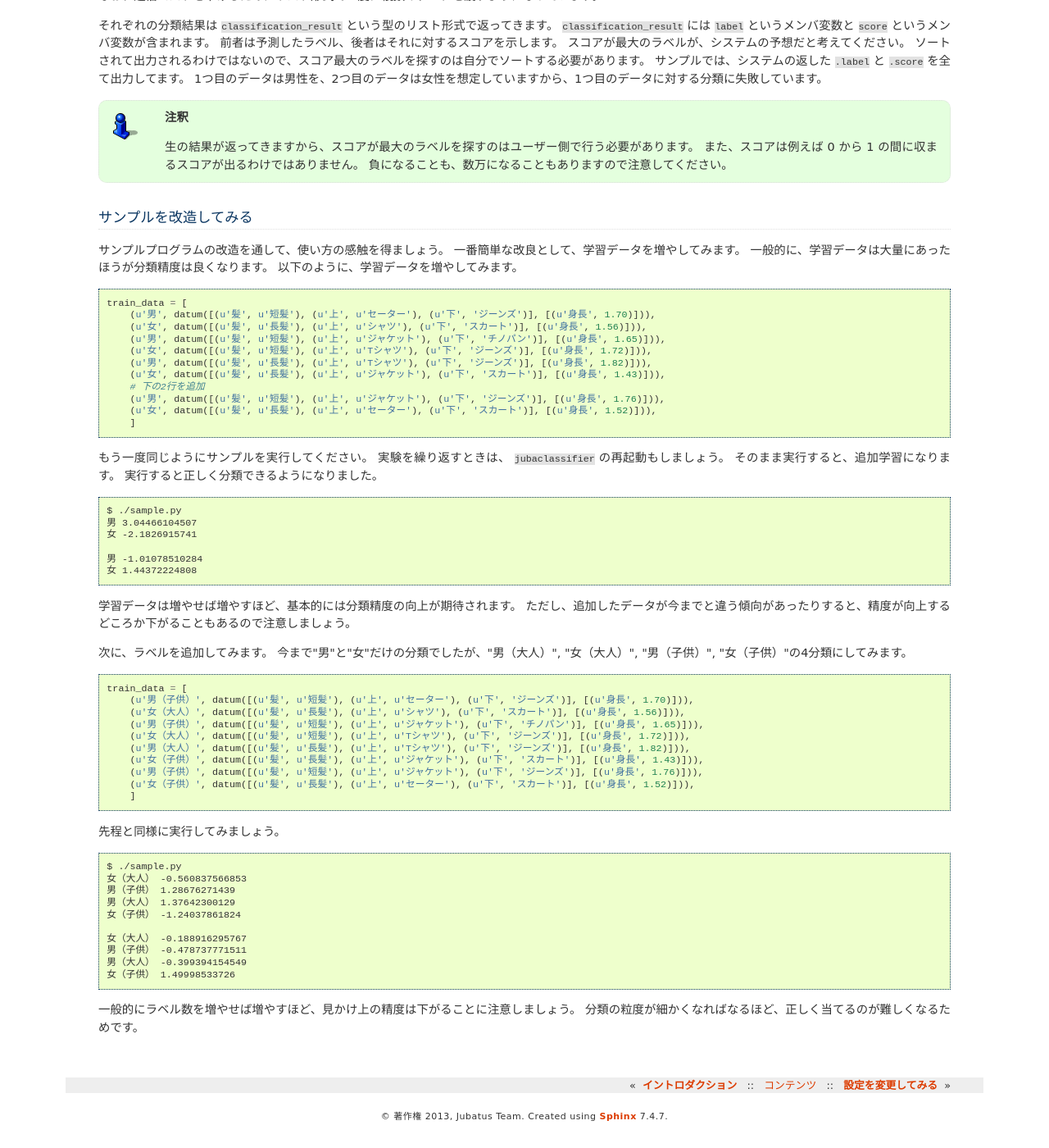
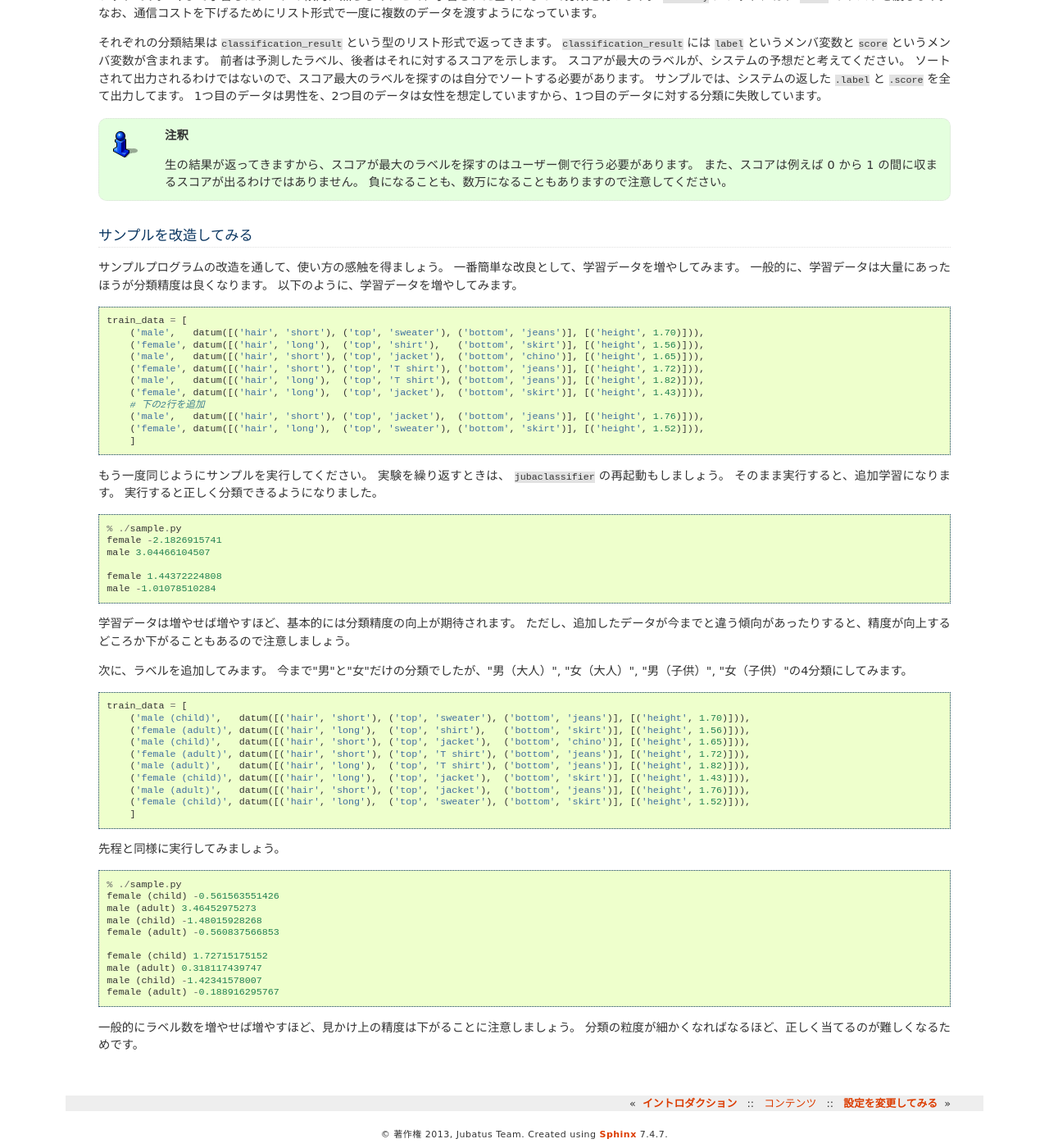
Before and after one commit to jubatus/handson-text, a Sphinx documentation site: the page built from source/run_jubatus.rst, in a window 1280 px wide and 1400 px high, scrolled down 2056 px. Shown: the whole window at 82% size. Built offline with Sphinx 7.4.7, drawn with Linux system fonts in a browser that asks for light colours; formulas are drawn with MathJax 3; before the commit the page ends 3435 px from its top, so only the background shows below that; some of the changed text lies outside the part shown.

```diff
--- a/source/run_jubatus.rst
+++ b/source/run_jubatus.rst
@@ -66,12 +66,13 @@ https://gist.github.com/unnonouno/4759954
 
 ::
 
-  $ ./sample.py
-  男 0.388551652431
-  女 0.473417669535
+  % ./sample.py
+  female 0.473417669535
+  male 0.388551652431
 
-  男 -2.36301612854
-  女 2.79595327377
+  female 2.79595327377
+  male -2.36301612854
+
 
 上記のような出力が出たら成功です。
 
@@ -124,7 +125,7 @@ Jubatusは常にクライアントオブジェクト経由で利用します。
 
 ::
 
-  datum([(u'髪', u'短髪'), (u'上', u'セーター'), (u'下', 'ジーンズ')], [(u'身長', 1.70)])
+  datum([('hair', 'short'), ('top', 'sweater'), ('bottom', 'jeans')], [('height', 1.70)])
 
 ちょっとわかりにくいので、分解して説明します。
 ``datum`` は単一の教師データを表します。
@@ -133,10 +134,10 @@ Jubatusは常にクライアントオブジェクト経由で利用します。
 2番目が数値で表現されるデータです。
 いずれもリスト形式（C++なら ``std::vector`` ）で渡します。
 各リストは、キーと値のペアの羅列です。
-例えば、 ``(u'髪', u'短髪')`` は ``'髪'`` が ``'短髪'`` である、という風に読んでください。
+例えば、 ``('hair', 'short')`` は ``'hair'`` （髪）が ``'short'`` （短髪）である、という風に読んでください。
 同様に、キーと値のペアを追加していってください。
 数値データの方も同様です。
-``(u'身長', 1.70)`` となっていれば、 ``'身長'`` が ``1.70`` である、という意味です。
+``('height', 1.70)`` となっていれば、 ``'height'`` （身長）が ``1.70`` である、という意味です。
 ハッシュや辞書などのデータ構造を使ってないのは実装上の問題ですので、使いにくいですがそういうものだと思ってください。
 ここで利用するデータ構造は将来的にもっと使いやすくなる可能性があります。
 
@@ -172,15 +173,15 @@ Jubatusは常にクライアントオブジェクト経由で利用します。
 ::
 
   train_data = [
-      (u'男', datum([(u'髪', u'短髪'), (u'上', u'セーター'), (u'下', 'ジーンズ')], [(u'身長', 1.70)])),
-      (u'女', datum([(u'髪', u'長髪'), (u'上', u'シャツ'), (u'下', 'スカート')], [(u'身長', 1.56)])),
-      (u'男', datum([(u'髪', u'短髪'), (u'上', u'ジャケット'), (u'下', 'チノパン')], [(u'身長', 1.65)])),
-      (u'女', datum([(u'髪', u'短髪'), (u'上', u'Tシャツ'), (u'下', 'ジーンズ')], [(u'身長', 1.72)])),
-      (u'男', datum([(u'髪', u'長髪'), (u'上', u'Tシャツ'), (u'下', 'ジーンズ')], [(u'身長', 1.82)])),
-      (u'女', datum([(u'髪', u'長髪'), (u'上', u'ジャケット'), (u'下', 'スカート')], [(u'身長', 1.43)])),
+      ('male',   datum([('hair', 'short'), ('top', 'sweater'), ('bottom', 'jeans')], [('height', 1.70)])),
+      ('female', datum([('hair', 'long'),  ('top', 'shirt'),   ('bottom', 'skirt')], [('height', 1.56)])),
+      ('male',   datum([('hair', 'short'), ('top', 'jacket'),  ('bottom', 'chino')], [('height', 1.65)])),
+      ('female', datum([('hair', 'short'), ('top', 'T shirt'), ('bottom', 'jeans')], [('height', 1.72)])),
+      ('male',   datum([('hair', 'long'),  ('top', 'T shirt'), ('bottom', 'jeans')], [('height', 1.82)])),
+      ('female', datum([('hair', 'long'),  ('top', 'jacket'),  ('bottom', 'skirt')], [('height', 1.43)])),
       # 下の2行を追加
-      (u'男', datum([(u'髪', u'短髪'), (u'上', u'ジャケット'), (u'下', 'ジーンズ')], [(u'身長', 1.76)])),
-      (u'女', datum([(u'髪', u'長髪'), (u'上', u'セーター'), (u'下', 'スカート')], [(u'身長', 1.52)])),
+      ('male',   datum([('hair', 'short'), ('top', 'jacket'),  ('bottom', 'jeans')], [('height', 1.76)])),
+      ('female', datum([('hair', 'long'),  ('top', 'sweater'), ('bottom', 'skirt')], [('height', 1.52)])),
       ]
 
 もう一度同じようにサンプルを実行してください。
@@ -190,12 +191,12 @@ Jubatusは常にクライアントオブジェクト経由で利用します。
 
 ::
 
-  $ ./sample.py
-  男 3.04466104507
-  女 -2.1826915741
+  % ./sample.py
+  female -2.1826915741
+  male 3.04466104507
 
-  男 -1.01078510284
-  女 1.44372224808
+  female 1.44372224808
+  male -1.01078510284
 
 
 学習データは増やせば増やすほど、基本的には分類精度の向上が期待されます。
@@ -208,30 +209,30 @@ Jubatusは常にクライアントオブジェクト経由で利用します。
 ::
 
   train_data = [
-      (u'男（子供）', datum([(u'髪', u'短髪'), (u'上', u'セーター'), (u'下', 'ジーンズ')], [(u'身長', 1.70)])),
-      (u'女（大人）', datum([(u'髪', u'長髪'), (u'上', u'シャツ'), (u'下', 'スカート')], [(u'身長', 1.56)])),
-      (u'男（子供）', datum([(u'髪', u'短髪'), (u'上', u'ジャケット'), (u'下', 'チノパン')], [(u'身長', 1.65)])),
-      (u'女（大人）', datum([(u'髪', u'短髪'), (u'上', u'Tシャツ'), (u'下', 'ジーンズ')], [(u'身長', 1.72)])),
-      (u'男（大人）', datum([(u'髪', u'長髪'), (u'上', u'Tシャツ'), (u'下', 'ジーンズ')], [(u'身長', 1.82)])),
-      (u'女（子供）', datum([(u'髪', u'長髪'), (u'上', u'ジャケット'), (u'下', 'スカート')], [(u'身長', 1.43)])),
-      (u'男（子供）', datum([(u'髪', u'短髪'), (u'上', u'ジャケット'), (u'下', 'ジーンズ')], [(u'身長', 1.76)])),
-      (u'女（子供）', datum([(u'髪', u'長髪'), (u'上', u'セーター'), (u'下', 'スカート')], [(u'身長', 1.52)])),
+      ('male (child)',   datum([('hair', 'short'), ('top', 'sweater'), ('bottom', 'jeans')], [('height', 1.70)])),
+      ('female (adult)', datum([('hair', 'long'),  ('top', 'shirt'),   ('bottom', 'skirt')], [('height', 1.56)])),
+      ('male (child)',   datum([('hair', 'short'), ('top', 'jacket'),  ('bottom', 'chino')], [('height', 1.65)])),
+      ('female (adult)', datum([('hair', 'short'), ('top', 'T shirt'), ('bottom', 'jeans')], [('height', 1.72)])),
+      ('male (adult)',   datum([('hair', 'long'),  ('top', 'T shirt'), ('bottom', 'jeans')], [('height', 1.82)])),
+      ('female (child)', datum([('hair', 'long'),  ('top', 'jacket'),  ('bottom', 'skirt')], [('height', 1.43)])),
+      ('male (adult)',   datum([('hair', 'short'), ('top', 'jacket'),  ('bottom', 'jeans')], [('height', 1.76)])),
+      ('female (child)', datum([('hair', 'long'),  ('top', 'sweater'), ('bottom', 'skirt')], [('height', 1.52)])),
       ]
 
 先程と同様に実行してみましょう。
 
 ::
 
-  $ ./sample.py
-  女（大人） -0.560837566853
-  男（子供） 1.28676271439
-  男（大人） 1.37642300129
-  女（子供） -1.24037861824
+  % ./sample.py
+  female (child) -0.561563551426
+  male (adult) 3.46452975273
+  male (child) -1.48015928268
+  female (adult) -0.560837566853
 
-  女（大人） -0.188916295767
-  男（子供） -0.478737771511
-  男（大人） -0.399394154549
-  女（子供） 1.49998533726
+  female (child) 1.72715175152
+  male (adult) 0.318117439747
+  male (child) -1.42341578007
+  female (adult) -0.188916295767
 
 
 一般的にラベル数を増やせば増やすほど、見かけ上の精度は下がることに注意しましょう。
```
Also changed, not shown: other parts of source/run_jubatus.rst (+2 -2 lines), source/configuration.rst (+10 -11 lines).
